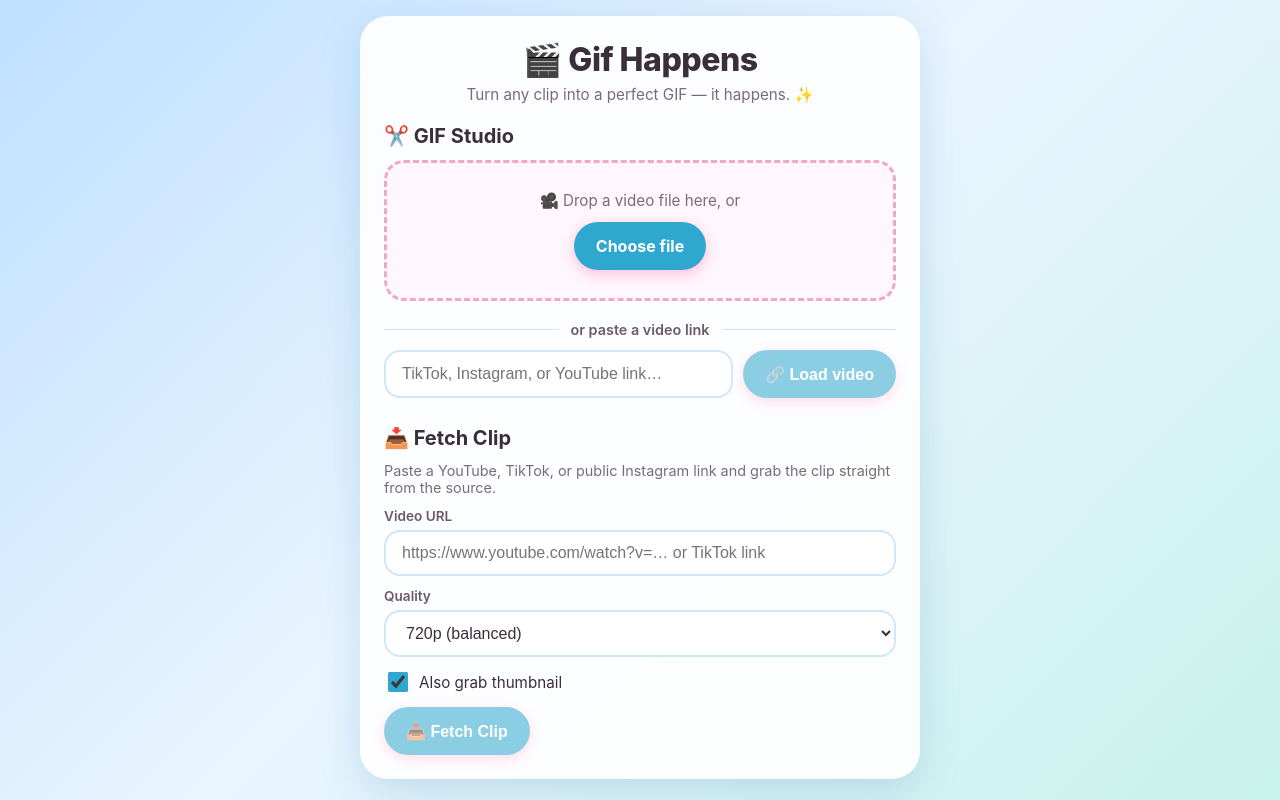
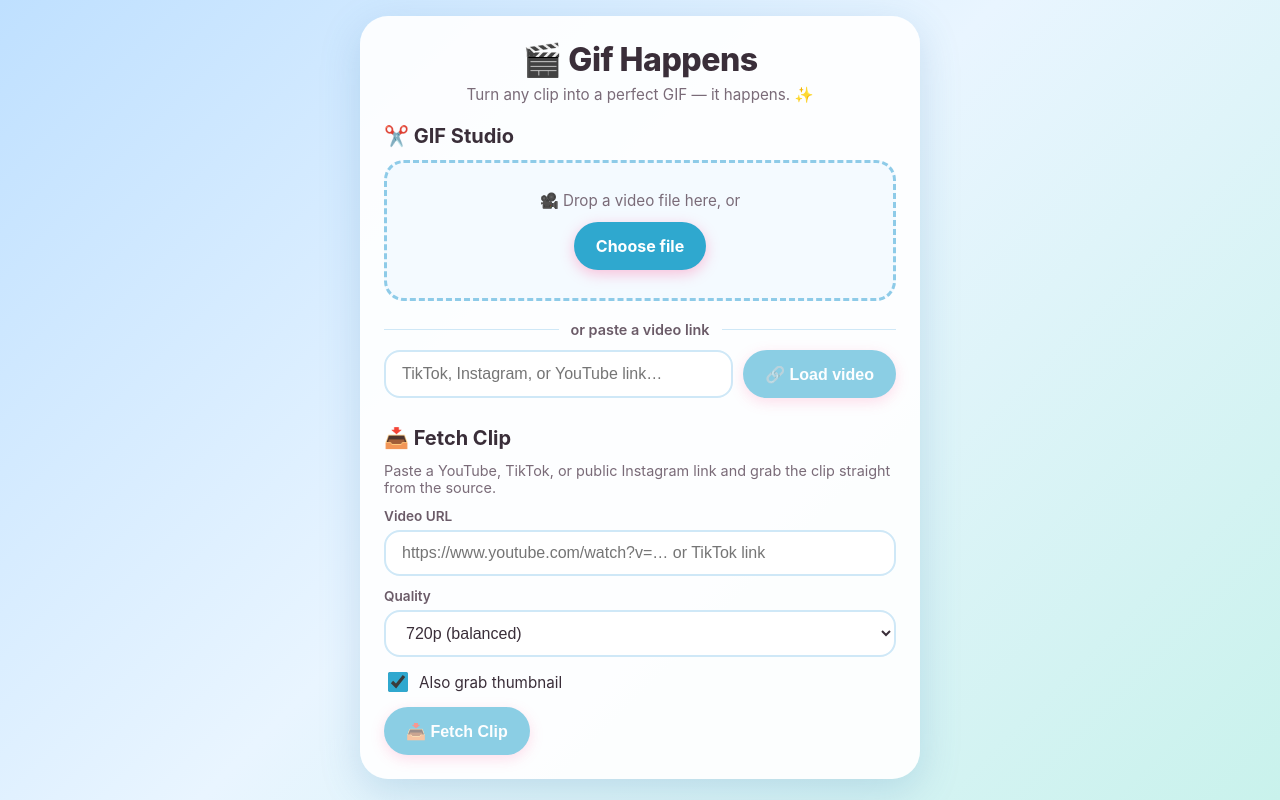
Before and after one commit to TheIronGator/gif-happens, a Next.js app: page / in a window 1280 px wide. Built offline with nearby package versions, Linux system fonts and the light colour scheme.

Commit message:
Dropzone pink remnants to blue/aqua

```diff
--- a/app/globals.css
+++ b/app/globals.css
@@ -208,17 +208,17 @@ input[type="range"] {
 
 /* Dropzone */
 .dropzone {
-  border: 3px dashed #f0a8c6;
+  border: 3px dashed #8ecbe8;
   border-radius: 20px;
   padding: 28px 16px;
   text-align: center;
   cursor: pointer;
-  background: #fff7fb;
+  background: #f4faff;
   transition: background 0.15s ease, border-color 0.15s ease;
 }
 
 .dropzone.dragging {
-  background: #ffe3ef;
+  background: #dff1fc;
   border-color: #2fa8cf;
 }
 
```
